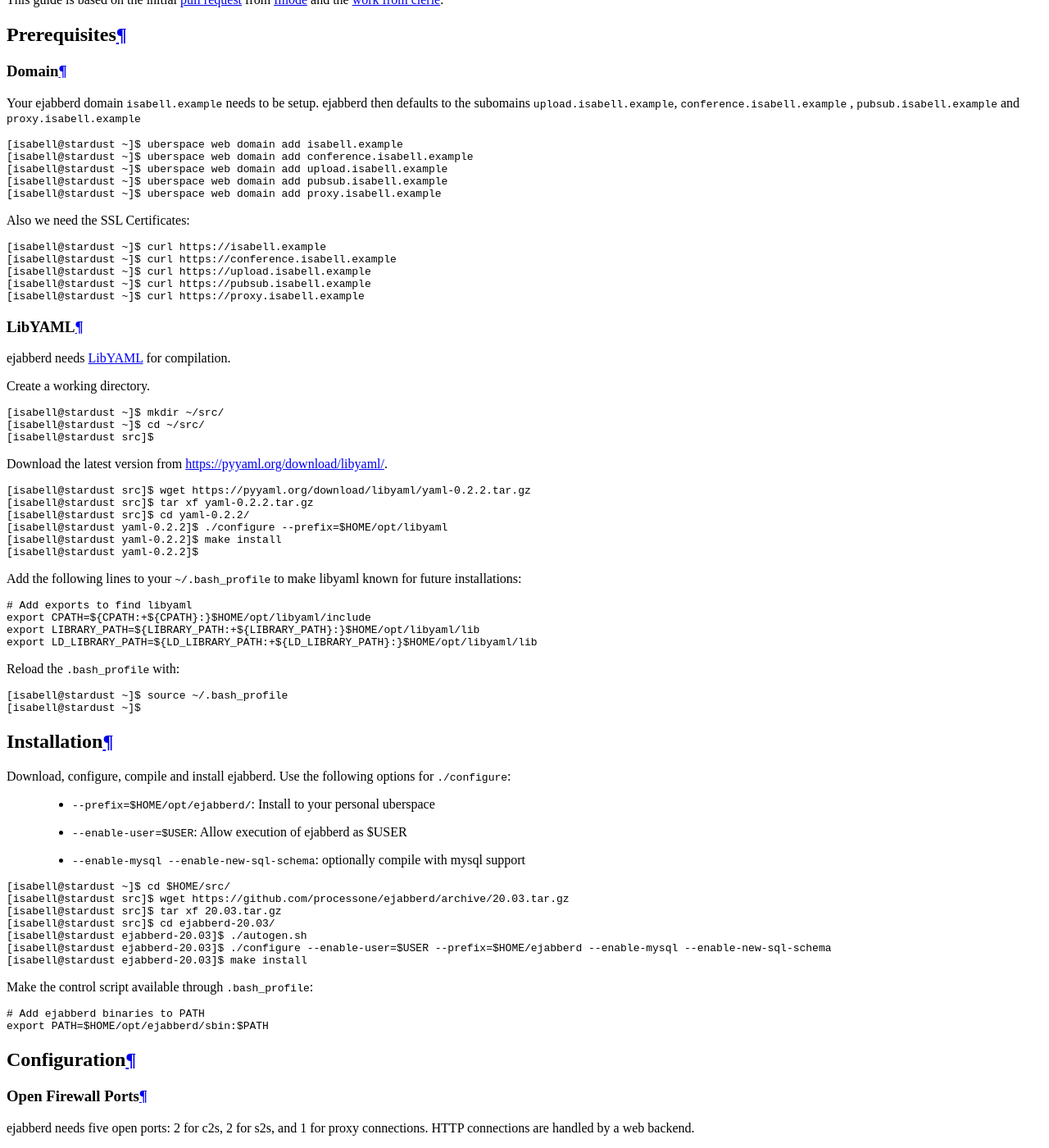
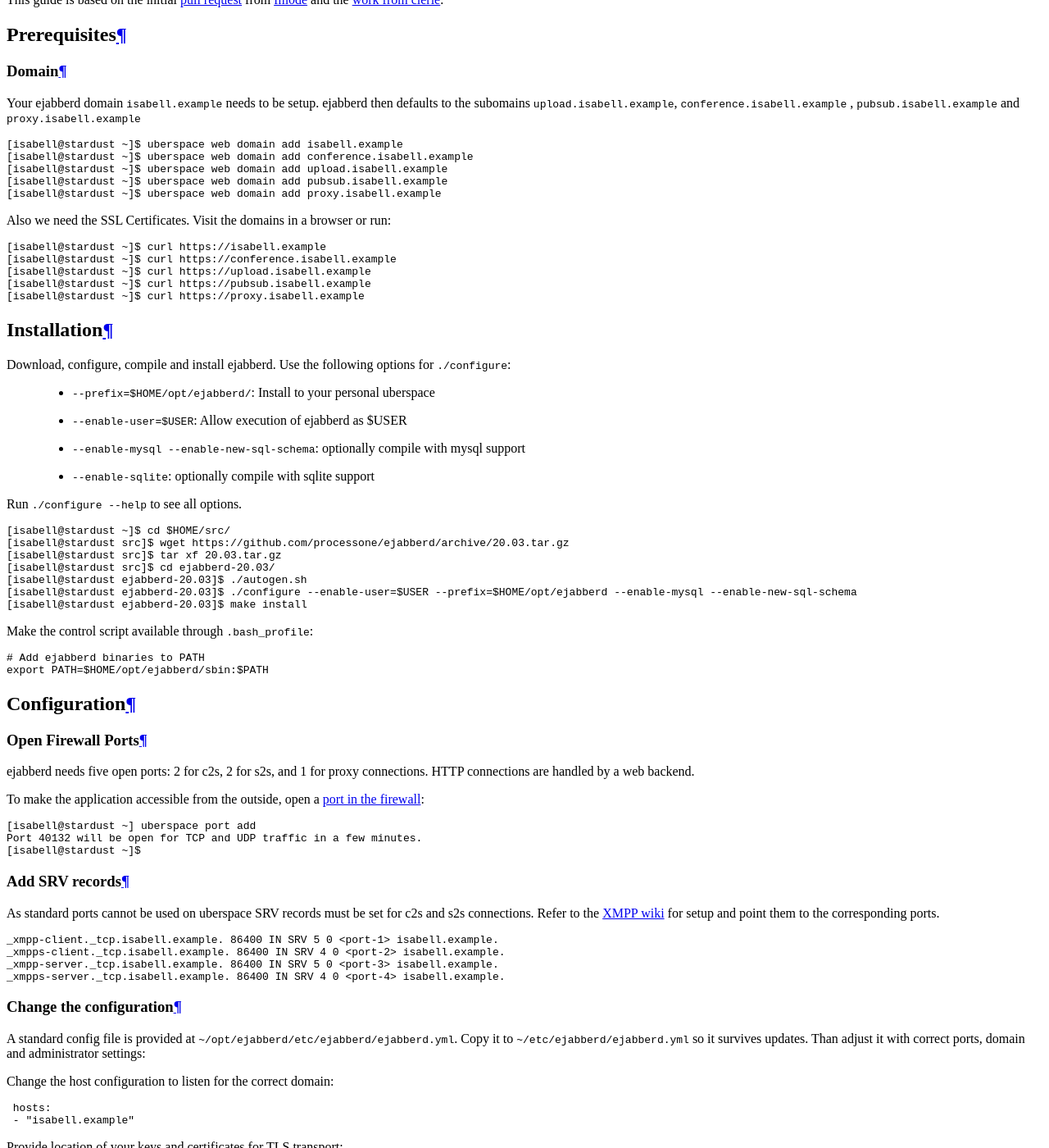
Before and after one commit to Uberspace/lab, a Sphinx documentation site: the page built from source/guide_ejabberd.rst, in a window 1280 px wide and 1400 px high, scrolled down 3641 px. Shown: the whole window at 82% size. Built offline with Sphinx 7.4.7 and the Read the Docs theme 2.0.0, drawn with Linux system fonts in a browser that asks for light colours; some of the changed text lies outside the part shown.

Commit message:
[ejabberd] Removed libyaml part, changed config path so it survives updates.
Libyaml is now provided by uberspace. So manual install is no longer needed.
Config is now at ~/etc/etjabberd/ so it is not overwritten by updates.

```diff
--- a/source/guide_ejabberd.rst
+++ b/source/guide_ejabberd.rst
@@ -48,7 +48,7 @@
  [isabell@stardust ~]$ uberspace web domain add pubsub.isabell.example
  [isabell@stardust ~]$ uberspace web domain add proxy.isabell.example
 
-Also we need the SSL Certificates:
+Also we need the SSL Certificates. Visit the domains in a browser or run:
 ::
 
  [isabell@stardust ~]$ curl https://isabell.example
@@ -56,45 +56,6 @@
  [isabell@stardust ~]$ curl https://upload.isabell.example
  [isabell@stardust ~]$ curl https://pubsub.isabell.example
  [isabell@stardust ~]$ curl https://proxy.isabell.example
-
-LibYAML
--------
-ejabberd needs `LibYAML <https://pyyaml.org/wiki/LibYAML>`_ for compilation.
-
-Create a working directory.
-
-::
-
- [isabell@stardust ~]$ mkdir ~/src/
- [isabell@stardust ~]$ cd ~/src/
- [isabell@stardust src]$
-
-Download the latest version from https://pyyaml.org/download/libyaml/.
-
-::
-
- [isabell@stardust src]$ wget https://pyyaml.org/download/libyaml/yaml-0.2.2.tar.gz
- [isabell@stardust src]$ tar xf yaml-0.2.2.tar.gz
- [isabell@stardust src]$ cd yaml-0.2.2/
- [isabell@stardust yaml-0.2.2]$ ./configure --prefix=$HOME/opt/libyaml
- [isabell@stardust yaml-0.2.2]$ make install
- [isabell@stardust yaml-0.2.2]$
-
-Add the following lines to your ``~/.bash_profile`` to make libyaml known for future installations:
-
-.. code-block:: bash
-
- # Add exports to find libyaml
- export CPATH=${CPATH:+${CPATH}:}$HOME/opt/libyaml/include
- export LIBRARY_PATH=${LIBRARY_PATH:+${LIBRARY_PATH}:}$HOME/opt/libyaml/lib
- export LD_LIBRARY_PATH=${LD_LIBRARY_PATH:+${LD_LIBRARY_PATH}:}$HOME/opt/libyaml/lib
-
-Reload the ``.bash_profile`` with:
-
-::
-
- [isabell@stardust ~]$ source ~/.bash_profile
- [isabell@stardust ~]$
 
 
 Installation
@@ -106,6 +67,9 @@
   * ``--prefix=$HOME/opt/ejabberd/``: Install to your personal uberspace
   * ``--enable-user=$USER``: Allow execution of ejabberd as $USER
   * ``--enable-mysql --enable-new-sql-schema``: optionally compile with mysql support
+  * ``--enable-sqlite``: optionally compile with sqlite support
+
+Run ``./configure --help`` to see all options.
 
 ::
 
@@ -148,7 +112,9 @@
 Change the configuration
 ------------------------
 
-A standard config file is provided at ``~/opt/ejabberd/etc/ejabberd/ejabberd.yaml`` where the ports, domain and administrator need to be set:
+A standard config file is provided at ``~/opt/ejabberd/etc/ejabberd/ejabberd.yml``.
+Copy it to ``~/etc/ejabberd/ejabberd.yml`` so it survives updates.
+Than adjust it with correct ports, domain and administrator settings:
 
 Change the host configuration to listen for the correct domain:
 
@@ -320,7 +286,7 @@
 .. code-block:: ini
 
   [program:ejabberd]
-  command=%(ENV_HOME)s/opt/ejabberd/sbin/ejabberdctl foreground
+  command=%(ENV_HOME)s/opt/ejabberd/sbin/ejabberdctl --config-dir %(ENV_HOME)s/etc/ejabberd foreground
   autostart=yes
   autorestart=yes
   stopasgroup=true
```
Also changed, not shown: other parts of source/guide_ejabberd.rst (+3 -4 lines).
